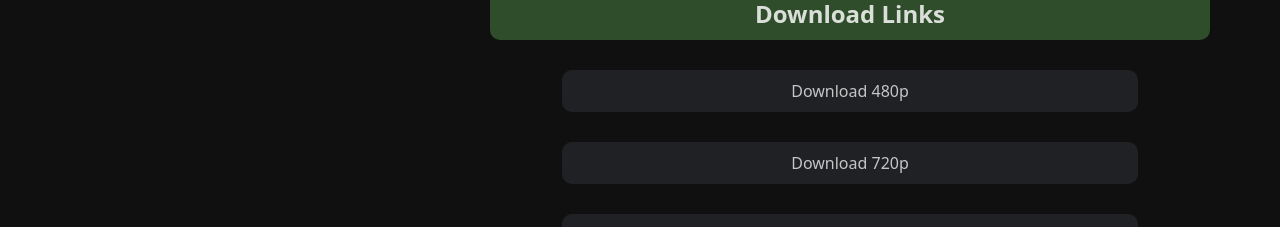
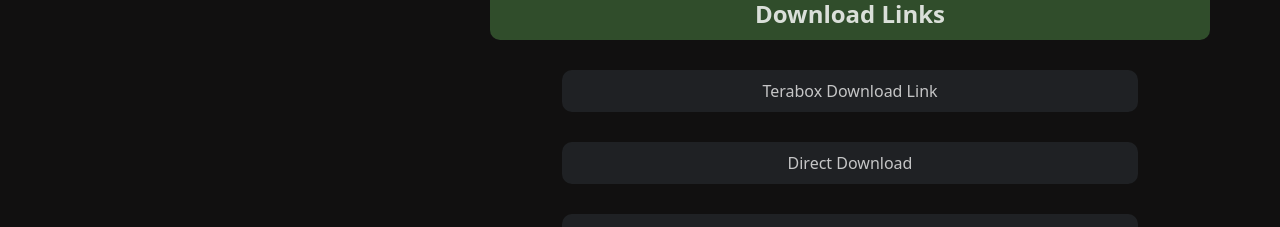
Before and after one commit to flparvez/movie-frontend, a Next.js app: page /movies/1 in a window 1280 px wide. Shown: the part 1064-1291 px from the top of the page. Built offline with nearby package versions, Linux system fonts and the light colour scheme; no server answers; the database is empty.

Commit message:
update some ui

```diff
--- a/components/Header.js
+++ b/components/Header.js
@@ -52,6 +52,7 @@
 // searchbar
 const handleSearchbarOpen =()=>{
     setSearchbar(!searchbar)
+
 }
 const handleSearchbarClose =()=>{
     setSearchbar(false)
@@ -82,11 +83,13 @@
 
             setSearchResult(filteredMovie);
 
+
             }, [movieShortName]);
 
                 // handle MovieCLick
                 const handleMovieClick = () => {
                     setMovieShortName('');
+                    setSearchbar(false)
                 }
 
             // handle search bar
@@ -97,6 +100,7 @@
             const handleOutsideClick = (event) => {
                 if (searchRef.current &&!searchRef.current.contains(event.target)) {
                     setMovieShortName('')
+                    setSearchbar(false)
                 }
             }
             useEffect(() => {
@@ -112,7 +116,7 @@
   return (
     <>
       <nav className="header">
-            <h1 className="logo" data-text="&nbsp;Makmovies&nbsp;" > <a href="/"></a>&nbsp;Makmovies&nbsp;</h1>
+           <Link href="/"> <h1 className="logo" data-text="&nbsp;Makmovies&nbsp;" > &nbsp;Makmovies&nbsp;</h1> </Link>
             <form className={searchbar ? "search_bar active" : "search_bar"}>
                 <input type="text" placeholder="search movies" value={movieShortName} onChange={(e)=> setMovieShortName(e.target.value)} />
                 <div className="searchclose" onClick={handleSearchbarClose}>
--- a/package.json
+++ b/package.json
@@ -17,5 +17,9 @@
     "react-dom": "^18",
     "react-icons": "^5.2.0",
     "swiper": "^11.1.1"
+
+  },
+  "devDependencies": {
+    "video.js": "^8.17.3"
   }
 }
--- a/pages/_document.js
+++ b/pages/_document.js
@@ -1,9 +1,11 @@
-import { Html, Head, Main, NextScript } from "next/document";
+import { Html, Head, Main, NextScript } from 'next/document';
 
 export default function Document() {
   return (
-    <Html lang="en">
-      <Head />
+    <Html>
+      <Head>
+
+      </Head>
       <body>
         <Main />
         <NextScript />
--- a/pages/index.js
+++ b/pages/index.js
@@ -17,7 +17,7 @@
 export default function Home() {
 
   const genres =['all movies','action','adventure','romance','comedy','horror','thriller','science_fiction']
-  const categories = ["bollywood","hollywood","south","sarvel_studio","turkie","tv_show","seb_series",]
+  const categories = ["bollywood","hollywood","south","marvel_studio","turkie","tv_show","web_series",]
 // fetch data useHook
 const {alldata,loading} = useFetchData('/api/getmovies');
 const [wloading, setWloading] = useState(true);
--- a/pages/movies/[slug].js
+++ b/pages/movies/[slug].js
@@ -140,8 +140,8 @@
         <section className='downloadsec'>
     <h2>Download Links</h2>
            <div className='downloadlinks'>
-                <a target='_blank' href={alldata && alldata[0]?.downloadlink['480p']}>Download 480p</a>
-                <a target='_blank' href={alldata && alldata[0]?.downloadlink['720p']}>Download 720p</a>
+                <a target='_blank' href={alldata && alldata[0]?.downloadlink['480p']}>Terabox Download Link</a>
+                <a target='_blank' href={alldata && alldata[0]?.downloadlink['720p']}>Direct Download</a>
                 <a target='_blank' href={alldata && alldata[0]?.downloadlink['1080p']}>Download 1080p</a>
            </div>
         </section>
@@ -149,7 +149,7 @@
 
     <div className='youtubeiframe'>
         <h3 id='movietrailer' className='uppercase'>{alldata && alldata[0]?.titlecategory} Trailer: </h3>
-        <iframe width="100%" height="370" src={alldata && alldata[0]?.ytlink} frameborder="0"></iframe>
+        <iframe width="100%" height="370" src={alldata && alldata[0]?.ytlink} frameBorder="0"></iframe>
     </div>
 
     </div>
```
Also changed, not shown: 2 other files (tests, documents, lock files or other folders).
